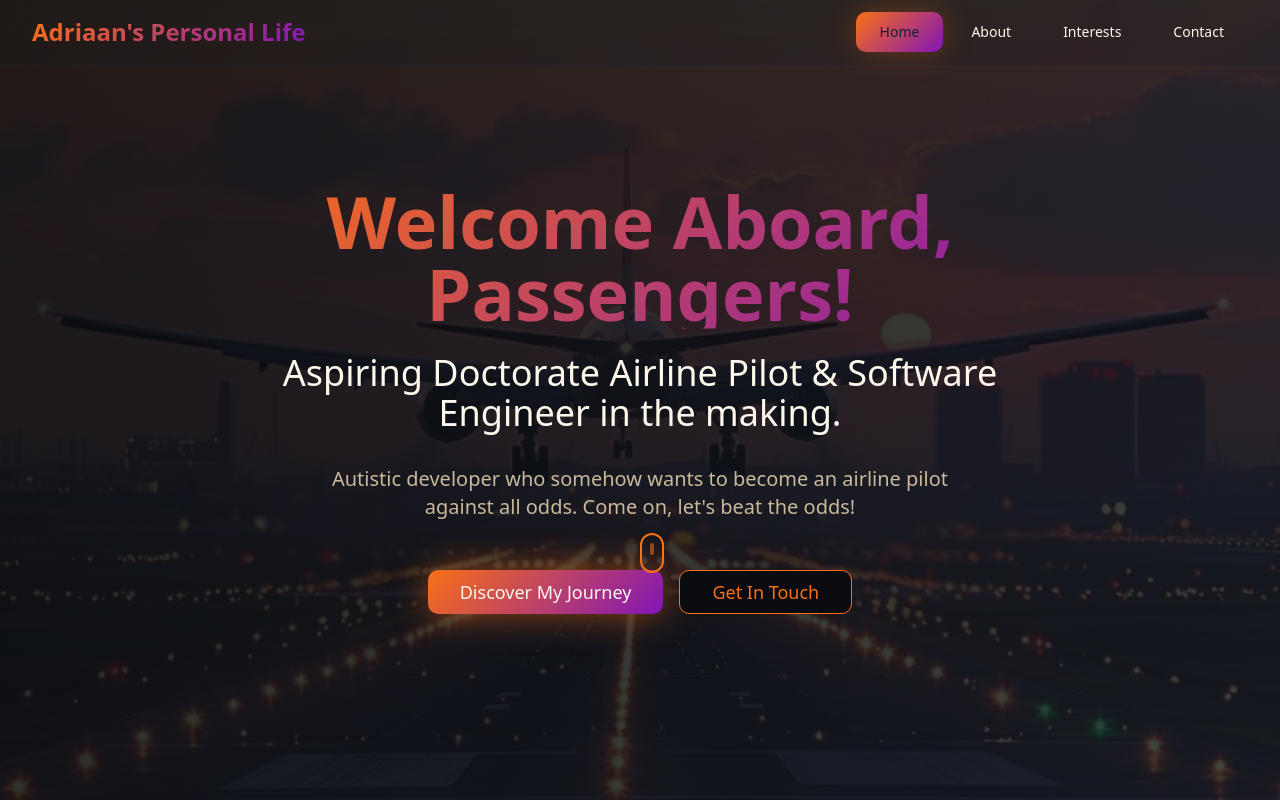
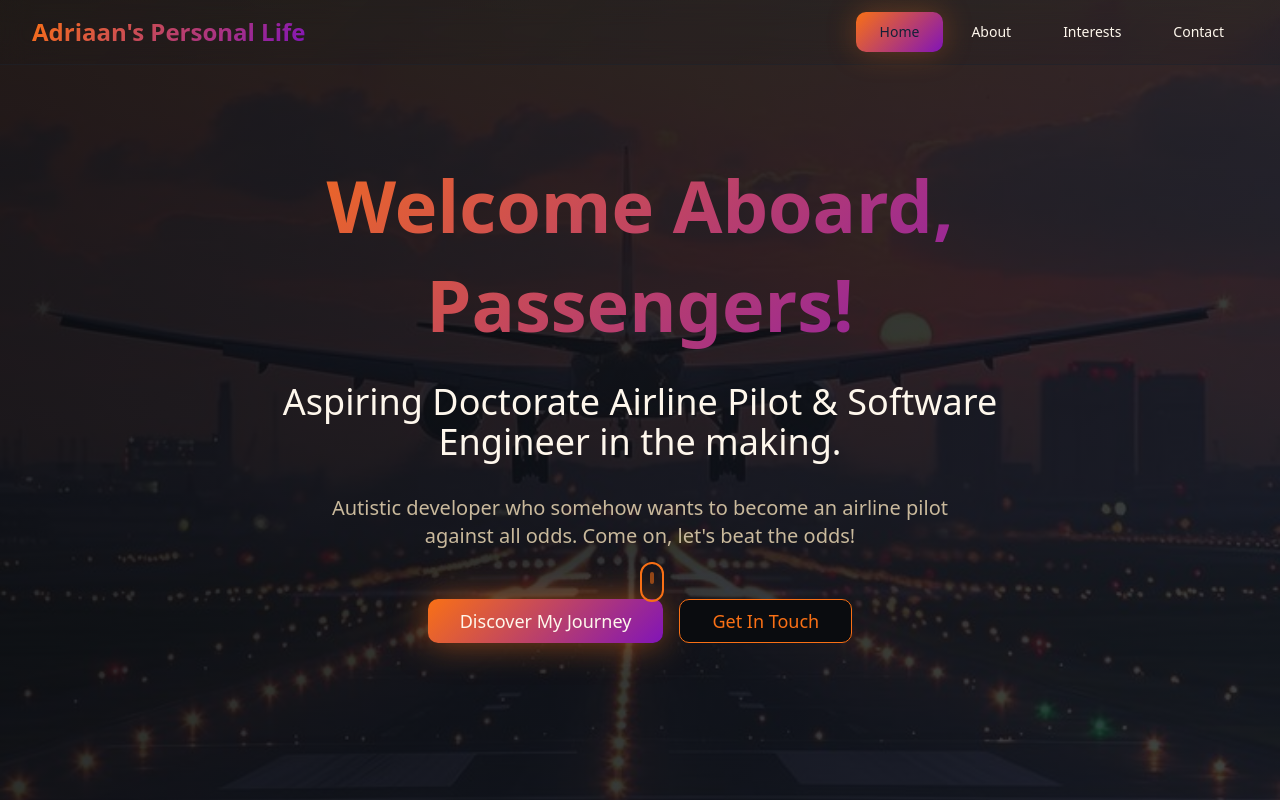
Before and after one commit to Thalanas110/personalpage, a React (Vite) app: page / in a window 1280 px wide. Shown: the top 800 px of the page. Built offline with nearby package versions, Linux system fonts and the light colour scheme; the HTML template or start-up script is replaced by a standard one.

Commit message:
hahahahah

```diff
--- a/src/components/sections/ContactSection.tsx
+++ b/src/components/sections/ContactSection.tsx
@@ -59,8 +59,8 @@ const ContactSection = () => {
   return (
     <section id="contact" className="min-h-screen py-20 px-6">
       <div className="max-w-6xl mx-auto">
-        <div className="text-center mb-16">
-          <h2 className="text-4xl md:text-5xl font-bold mb-6 bg-gradient-sunset bg-clip-text text-transparent">
+        <div className="text-center mb-16 overflow-visible">
+          <h2 className="text-4xl md:text-5xl font-bold mb-6 bg-gradient-sunset bg-clip-text text-transparent leading-[1.18] md:leading-[1.12] pb-1">
             Ready for Departure?
           </h2>
           <p className="text-xl text-muted-foreground max-w-3xl mx-auto leading-relaxed">
--- a/src/components/sections/HeroSection.tsx
+++ b/src/components/sections/HeroSection.tsx
@@ -24,8 +24,8 @@ const HeroSection = () => {
 
       {/* Content */}
       <div className="relative z-10 text-center px-6 max-w-4xl mx-auto">
-        <div className="animate-float">
-          <h1 className="text-5xl md:text-7xl font-bold mb-6 bg-gradient-sunset bg-clip-text text-transparent">
+  <div className="animate-float overflow-visible">
+          <h1 className="text-5xl md:text-7xl font-bold mb-6 bg-gradient-sunset bg-clip-text text-transparent leading-snug md:leading-snug pb-1">
             Welcome Aboard, Passengers!
           </h1>
           <h2 className="text-2xl md:text-4xl font-light text-foreground mb-8">
```
